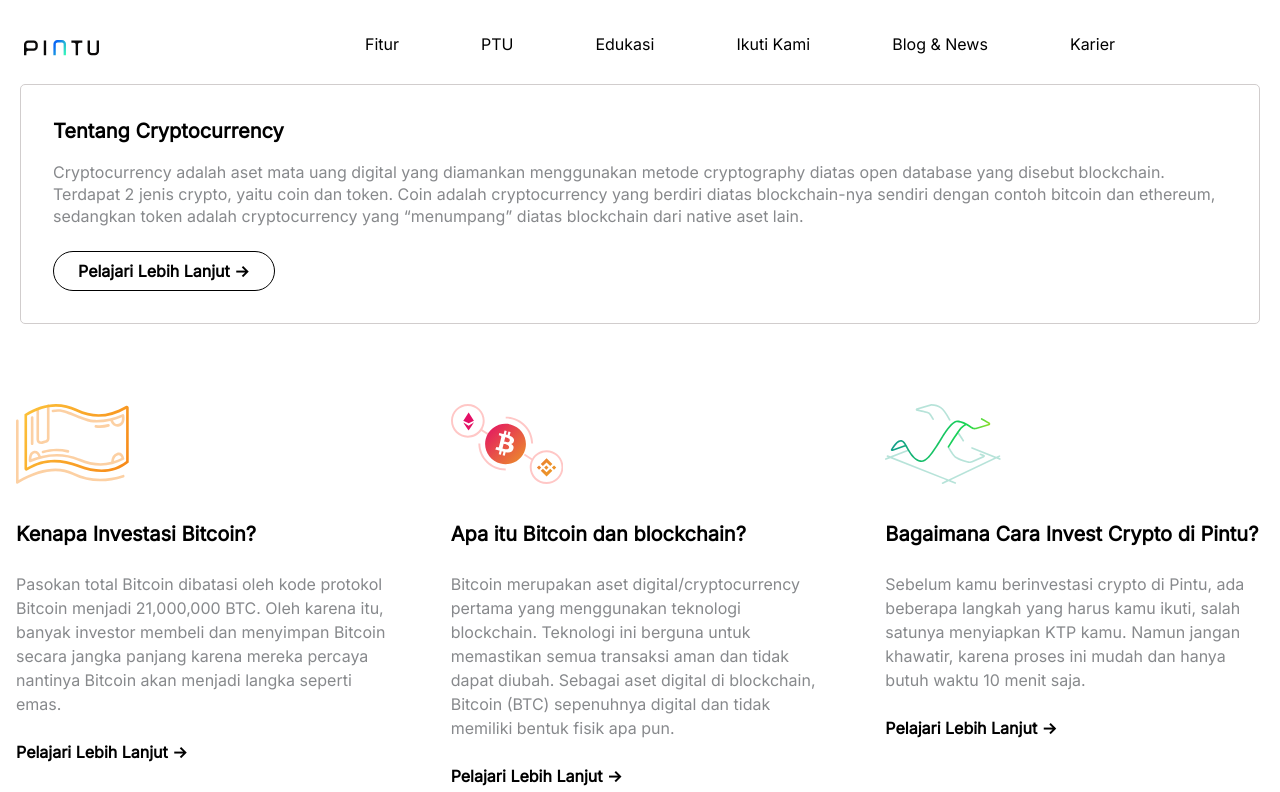
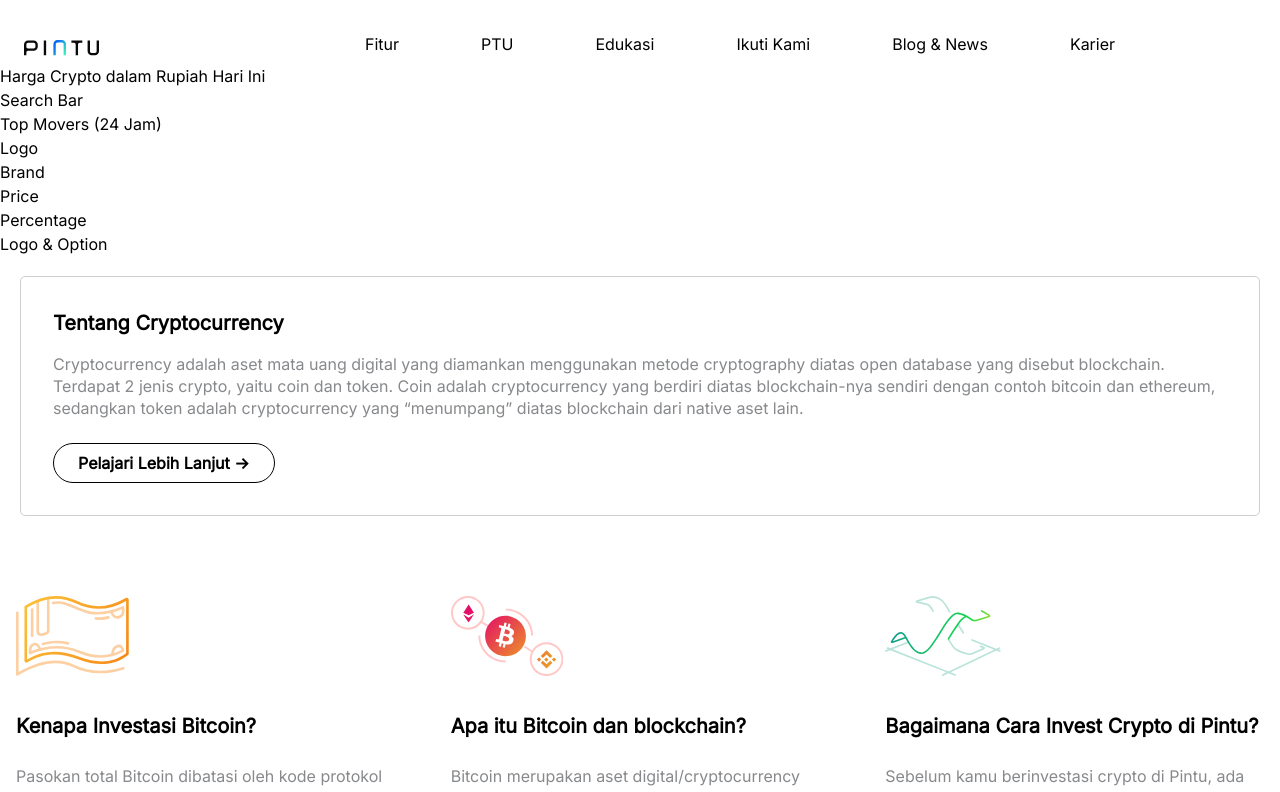
Before and after one commit to 0Gravity94/Crypto-App, a React (Vite) app: page / in a window 1280 px wide. Shown: the top 792 px of the page. Built offline with nearby package versions, Linux system fonts and the light colour scheme.

Commit message:
top menu

```diff
--- /dev/null
+++ b/src/Components/TopMenu.jsx
@@ -0,0 +1,42 @@
+import React from "react";
+
+import "../Styles/topMenu.css";
+
+function TopMenu() {
+  return (
+    <div id="outside-container">
+      <div id="container">
+        <div id="menu-items">
+          <div id="title">Harga Crypto dalam Rupiah Hari Ini</div>
+          <div id="search-bar">Search Bar</div>
+        </div>
+        <div id="menu-items">
+          <h1>Top Movers (24 Jam)</h1>
+        </div>
+        <div id="menu-items">
+          <div id="top-six">
+            <div id="top-part">
+              <h1>Logo</h1>
+              <h1>Brand</h1>
+            </div>
+            <div id="middle-part">
+              <h1>Price</h1>
+            </div>
+            <div id="bottom-part">
+              <h1>Percentage</h1>
+            </div>
+          </div>
+        </div>
+        <div id="menu-items">
+          <div id="filter">
+            <div id="filter-items">
+              <button>Logo & Option</button>
+            </div>
+          </div>
+        </div>
+      </div>
+    </div>
+  );
+}
+
+export default TopMenu;
--- a/src/Pages/App.jsx
+++ b/src/Pages/App.jsx
@@ -1,6 +1,7 @@
 import { useState } from "react";
 import Navbar from "../Components/Navbar";
 import Footer from "../Components/Footer";
+import TopMenu from "../Components/TopMenu";
 
 import "../Styles/App.css";
 
@@ -10,6 +11,7 @@
   return (
     <div className="App">
       <Navbar />
+      <TopMenu />
       <Footer />
     </div>
   );
```
Also changed, not shown: src/Styles/topMenu.css (added).
